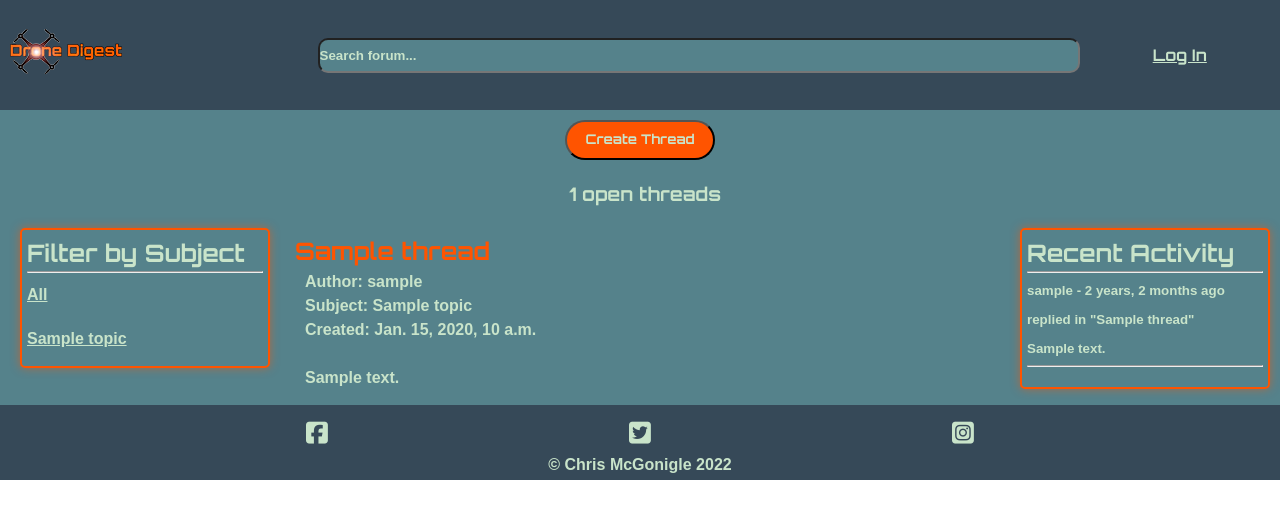
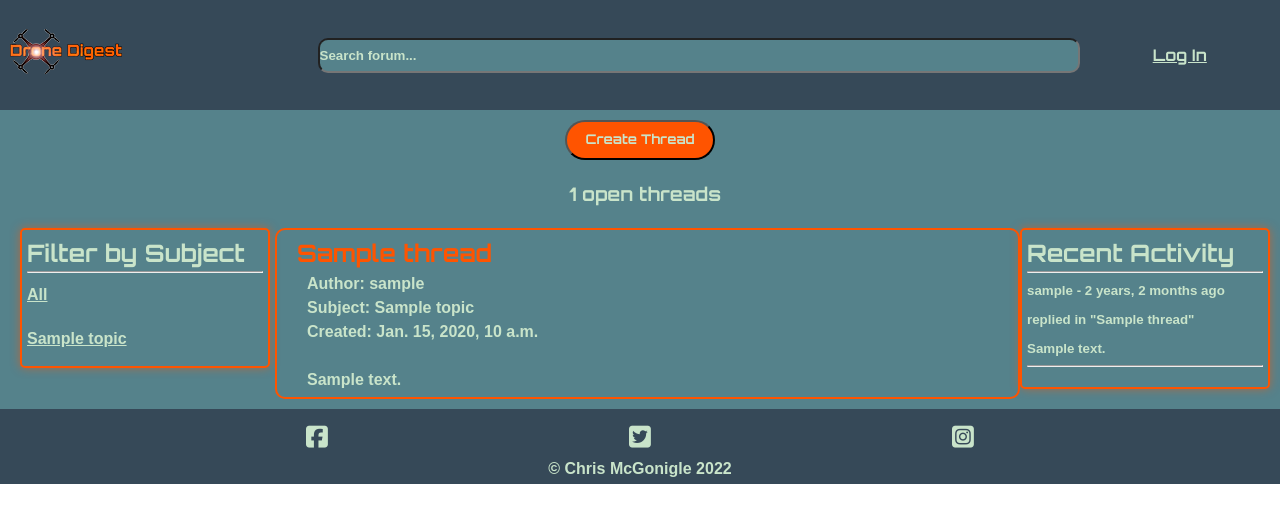
Before and after one commit to Chris-McGonigle/drone-digest, a Django app: page / in a window 1280 px wide. Shown: the top 523 px of the page. Run offline with Django 3.2, Linux system fonts and the light colour scheme; tables that the repository leaves empty hold one stand-in row (values such as "Sample post"); some libraries are stand-ins or nearby versions.

Commit message:
Amend styling of post windows

```diff
--- a/static/css/style.css
+++ b/static/css/style.css
@@ -143,7 +143,9 @@ button {
 }
 
 .posts {
-    padding: 5px 0  5px 0;
+    padding: 5px 0  5px 5px;
+    border: 2px solid #ff5400;
+    border-radius: 10px;
 }
 
 .post-title a {
```
